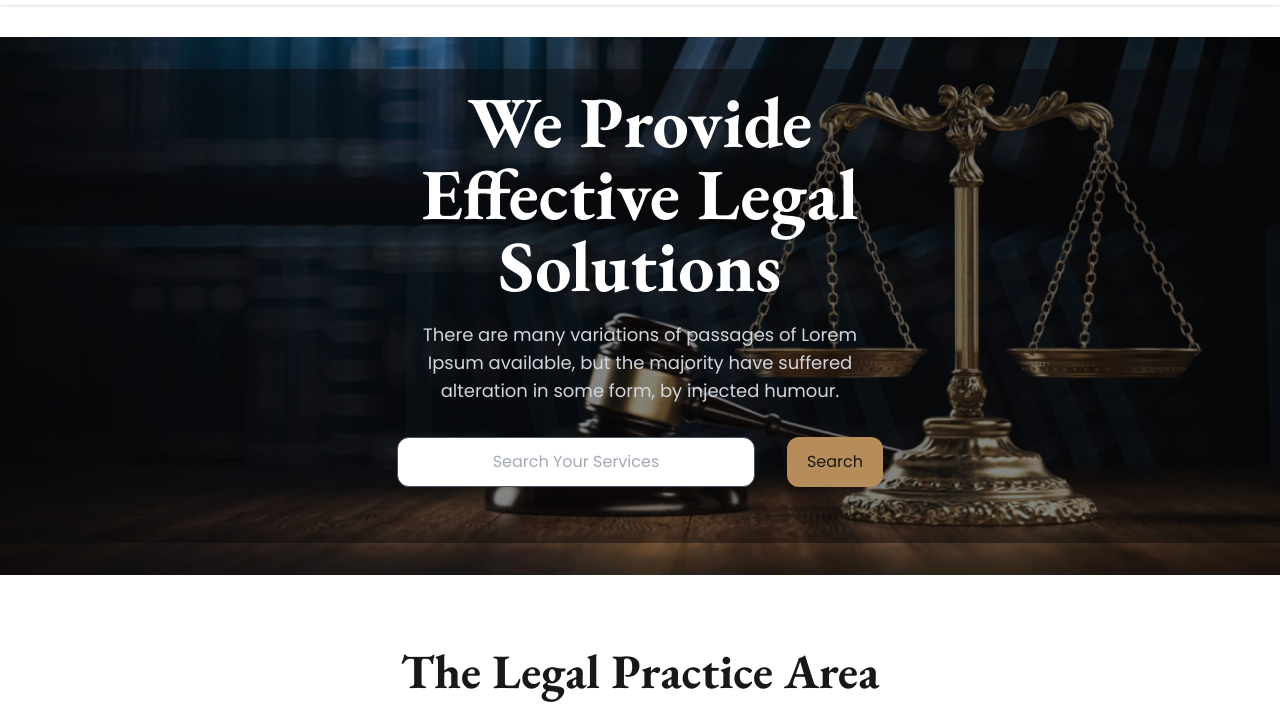
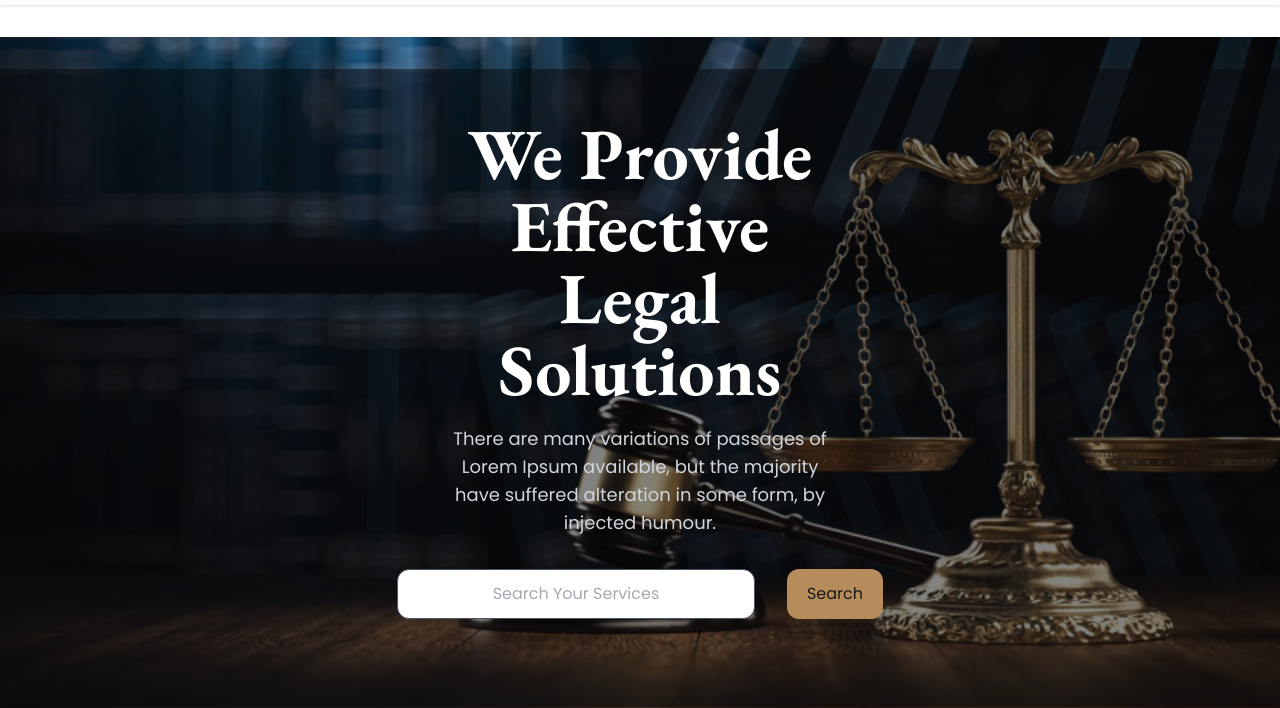
Before and after one commit to saon37/legal-solution, a plain HTML site: page index.html in a window 1280 px wide. Shown: the part 65-773 px from the top of the page. Drawn offline with nearby package versions, Linux system fonts and the light colour scheme.

Commit message:
last commit

```diff
--- a/index.html
+++ b/index.html
@@ -154,7 +154,7 @@
             <div class="hero mt-8 py-8" style="background-image: url(./images/banner.png);">
                 <div class="hero-overlay"></div>
                 <div class="hero-content  text-center">
-                    <div class="md:max-w-md">
+                    <div class="mx-auto p-8  md:max-w-md ">
                         <h1 class="mb-5 text-3xl md:text-5xl lg:text-7xl font-bold font-garamond text-white">We Provide Effective
                             Legal Solutions</h1>
                         <p class="mb-8 text-sm md:text-lg leading-7 text-gray-300">
@@ -162,7 +162,7 @@
                             suffered alteration in some form, by injected humour.
                         </p>
                         <div class="flex flex-col md:flex-row justify-center gap-8 mb-10">
-                            <input class="bg-white text-center rounded-xl text-gray-600 px-5 py-3" type="text"
+                            <input class="bg-white text-center rounded-xl text-gray-600 px-5 py-3 " type="text"
                                 placeholder="Search Your Services">
                             <button class="bg-[#B68C5A] px-5 py-3 rounded-xl hover:bg-orange-800">Search</button>
                         </div>
```
